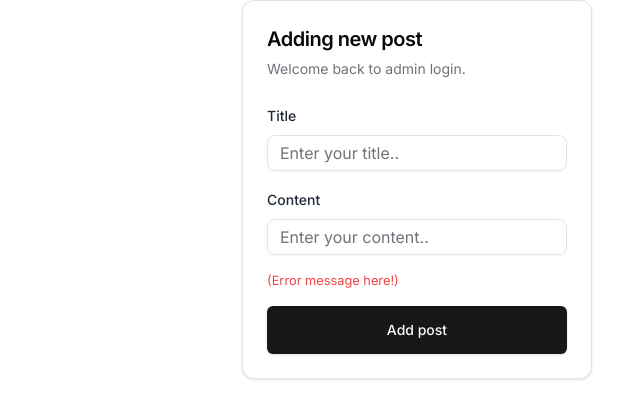
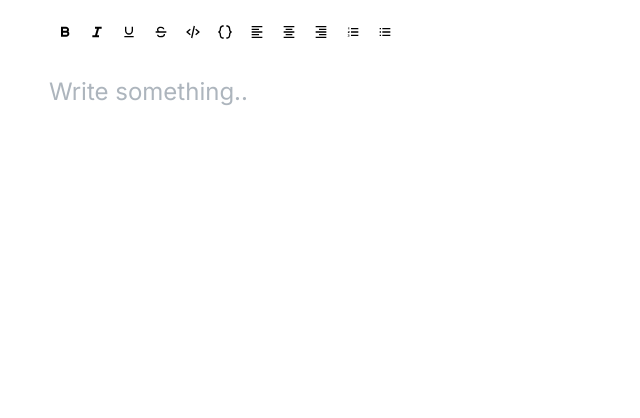
Before and after one commit to weraldco/new-portfolio, a Next.js app: page /dashboard/blogs/add-posts in a window 1280 px wide. Shown: the top 418 px of the page, without its empty margins (223-863 px from the left). Built offline with nearby package versions, Linux system fonts and the light colour scheme.

Commit message:
dive to tiptap rich text editor for better blog posting

```diff
--- a/app/dashboard/blogs/add-posts/page.tsx
+++ b/app/dashboard/blogs/add-posts/page.tsx
@@ -1,10 +1,12 @@
 import AddBlogPost from '@/components/AddBlogPost';
+import Tiptap from '@/components/TiptapComponent';
 import React from 'react';
 
 export default function AddPosts() {
 	return (
-		<div>
-			<AddBlogPost />
+		<div className="max-w-3xl mx-auto p-4">
+			{/* <AddBlogPost /> */}
+			<Tiptap />
 		</div>
 	);
 }
--- a/app/globals.css
+++ b/app/globals.css
@@ -1,6 +1,18 @@
 @tailwind base;
 @tailwind components;
 @tailwind utilities;
+
+.tiptap p.is-editor-empty:first-child::before {
+	color: #adb5bd;
+	content: attr(data-placeholder);
+	float: left;
+	height: 0;
+	pointer-events: none;
+}
+
+.tiptap {
+	height: 100%;
+}
 
 :root {
 	--foreground-rgb: 0, 0, 0;
--- /dev/null
+++ b/components/TiptapComponent.tsx
@@ -0,0 +1,42 @@
+'use client';
+
+import Placeholder from '@tiptap/extension-placeholder';
+import TextAlign from '@tiptap/extension-text-align';
+import Underline from '@tiptap/extension-underline';
+import { EditorContent, useEditor } from '@tiptap/react';
+import StarterKit from '@tiptap/starter-kit';
+import Tools from './Tools';
+
+const Tiptap = () => {
+	const editor = useEditor({
+		extensions: [
+			StarterKit,
+			Underline,
+			TextAlign.configure({
+				types: ['paragraph'],
+			}),
+			Placeholder.configure({ placeholder: 'Write something..' }),
+		],
+		// content: '<h1>Hello World! 🌎️</h1>',
+		immediatelyRender: false,
+		editorProps: {
+			attributes: {
+				class:
+					'prose prose-sm sm:prose-base lg:prose-lg xl:prose-2xl outline-none',
+			},
+		},
+	});
+
+	return (
+		<div className="h-screen flex flex-col space-y-6">
+			<div className="sticky top-0 bg-white z-50">
+				<Tools editor={editor} />
+			</div>
+			<div className="flex-1">
+				<EditorContent editor={editor} className="h-full" />
+			</div>
+		</div>
+	);
+};
+
+export default Tiptap;
--- /dev/null
+++ b/components/ToolButton.tsx
@@ -0,0 +1,18 @@
+import clsx from 'clsx';
+import React, { ReactNode } from 'react';
+
+interface Props {
+	children: ReactNode;
+	activate?: boolean;
+	onClick?(): void;
+}
+export default function ToolButton({ children, activate, onClick }: Props) {
+	return (
+		<button
+			className={clsx('p-2', activate ? 'bg-black text-white' : 'text-black')}
+			onClick={onClick}
+		>
+			{children}
+		</button>
+	);
+}
--- /dev/null
+++ b/components/Tools.tsx
@@ -0,0 +1,126 @@
+import { ChainedCommands, Editor } from '@tiptap/react';
+import React from 'react';
+import {
+	BiAlignLeft,
+	BiAlignMiddle,
+	BiAlignRight,
+	BiBold,
+	BiCodeAlt,
+	BiCodeCurly,
+	BiItalic,
+	BiListOl,
+	BiListUl,
+	BiStrikethrough,
+	BiUnderline,
+} from 'react-icons/bi';
+import ToolButton from './ToolButton';
+
+interface Props {
+	editor: Editor | null;
+}
+
+const tools = [
+	{
+		task: 'bold',
+		icon: <BiBold />,
+	},
+	{
+		task: 'italic',
+		icon: <BiItalic />,
+	},
+	{
+		task: 'underline',
+		icon: <BiUnderline />,
+	},
+	{
+		task: 'strike',
+		icon: <BiStrikethrough />,
+	},
+	{
+		task: 'code',
+		icon: <BiCodeAlt />,
+	},
+	{
+		task: 'codeblock',
+		icon: <BiCodeCurly />,
+	},
+	{
+		task: 'left',
+		icon: <BiAlignLeft />,
+	},
+	{
+		task: 'center',
+		icon: <BiAlignMiddle />,
+	},
+	{
+		task: 'right',
+		icon: <BiAlignRight />,
+	},
+	{
+		task: 'orderList',
+		icon: <BiListOl />,
+	},
+	{
+		task: 'bulletList',
+		icon: <BiListUl />,
+	},
+] as const;
+
+const chainMethod = (
+	editor: Editor | null,
+	command: (chain: ChainedCommands) => ChainedCommands
+) => {
+	if (!editor) return;
+
+	command(editor.chain().focus()).run();
+};
+
+type TaskType = (typeof tools)[number]['task'];
+
+export default function Tools({ editor }: Props) {
+	const handleOnClick = (task: TaskType) => {
+		switch (task) {
+			case 'bold':
+				return chainMethod(editor, (chain) => chain.toggleBold());
+			case 'italic':
+				return chainMethod(editor, (chain) => chain.toggleItalic());
+			case 'underline':
+				return chainMethod(editor, (chain) => chain.toggleUnderline());
+			case 'strike':
+				return chainMethod(editor, (chain) => chain.toggleStrike());
+			case 'code':
+				return chainMethod(editor, (chain) => chain.toggleCode());
+			case 'codeblock':
+				return chainMethod(editor, (chain) => chain.toggleCodeBlock());
+
+			case 'orderList':
+				return chainMethod(editor, (chain) => chain.toggleOrderedList());
+			case 'bulletList':
+				return chainMethod(editor, (chain) => chain.toggleBulletList());
+			case 'left':
+				return chainMethod(editor, (chain) => chain.setTextAlign('left'));
+			case 'center':
+				return chainMethod(editor, (chain) => chain.setTextAlign('center'));
+			case 'right':
+				return chainMethod(editor, (chain) => chain.setTextAlign('right'));
+		}
+	};
+
+	return (
+		<div>
+			{tools.map(({ icon, task }, i) => {
+				return (
+					<ToolButton
+						key={i}
+						onClick={() => handleOnClick(task)}
+						activate={
+							editor?.isActive(task) || editor?.isActive({ textAlign: task })
+						}
+					>
+						{icon}
+					</ToolButton>
+				);
+			})}
+		</div>
+	);
+}
--- a/tailwind.config.ts
+++ b/tailwind.config.ts
@@ -1,53 +1,54 @@
-import type { Config } from "tailwindcss";
+import type { Config } from 'tailwindcss';
 
 const config: Config = {
-    darkMode: ["class"],
+	darkMode: ['class'],
 	content: [
-    "./pages/**/*.{js,ts,jsx,tsx,mdx}",
-    "./components/**/*.{js,ts,jsx,tsx,mdx}",
-    "./app/**/*.{js,ts,jsx,tsx,mdx}",
+		'./pages/**/*.{js,ts,jsx,tsx,mdx}',
+		'./components/**/*.{js,ts,jsx,tsx,mdx}',
+		'./app/**/*.{js,ts,jsx,tsx,mdx}',
 	],
 	theme: {
 		extend: {
 			backgroundImage: {
 				'gradient-radial': 'radial-gradient(var(--tw-gradient-stops))',
-  			'gradient-conic': 'conic-gradient(from 180deg at 50% 50%, var(--tw-gradient-stops))'
+				'gradient-conic':
+					'conic-gradient(from 180deg at 50% 50%, var(--tw-gradient-stops))',
 			},
 			borderRadius: {
 				lg: 'var(--radius)',
 				md: 'calc(var(--radius) - 2px)',
-  			sm: 'calc(var(--radius) - 4px)'
+				sm: 'calc(var(--radius) - 4px)',
 			},
 			colors: {
 				background: 'hsl(var(--background))',
 				foreground: 'hsl(var(--foreground))',
 				card: {
 					DEFAULT: 'hsl(var(--card))',
-  				foreground: 'hsl(var(--card-foreground))'
+					foreground: 'hsl(var(--card-foreground))',
 				},
 				popover: {
 					DEFAULT: 'hsl(var(--popover))',
-  				foreground: 'hsl(var(--popover-foreground))'
+					foreground: 'hsl(var(--popover-foreground))',
 				},
 				primary: {
 					DEFAULT: 'hsl(var(--primary))',
-  				foreground: 'hsl(var(--primary-foreground))'
+					foreground: 'hsl(var(--primary-foreground))',
 				},
 				secondary: {
 					DEFAULT: 'hsl(var(--secondary))',
-  				foreground: 'hsl(var(--secondary-foreground))'
+					foreground: 'hsl(var(--secondary-foreground))',
 				},
 				muted: {
 					DEFAULT: 'hsl(var(--muted))',
-  				foreground: 'hsl(var(--muted-foreground))'
+					foreground: 'hsl(var(--muted-foreground))',
 				},
 				accent: {
 					DEFAULT: 'hsl(var(--accent))',
-  				foreground: 'hsl(var(--accent-foreground))'
+					foreground: 'hsl(var(--accent-foreground))',
 				},
 				destructive: {
 					DEFAULT: 'hsl(var(--destructive))',
-  				foreground: 'hsl(var(--destructive-foreground))'
+					foreground: 'hsl(var(--destructive-foreground))',
 				},
 				border: 'hsl(var(--border))',
 				input: 'hsl(var(--input))',
@@ -57,11 +58,11 @@ const config: Config = {
 					'2': 'hsl(var(--chart-2))',
 					'3': 'hsl(var(--chart-3))',
 					'4': 'hsl(var(--chart-4))',
-  				'5': 'hsl(var(--chart-5))'
-  			}
-  		}
-  	}
+					'5': 'hsl(var(--chart-5))',
 				},
-  plugins: [require("tailwindcss-animate")],
+			},
+		},
+	},
+	plugins: [require('tailwindcss-animate'), require('@tailwindcss/typography')],
 };
 export default config;
```
Also changed, not shown: package.json (+8 -0 lines), 1 other file (tests, documents, lock files or other folders). Lines whose indentation alone changed are shown as unchanged.
